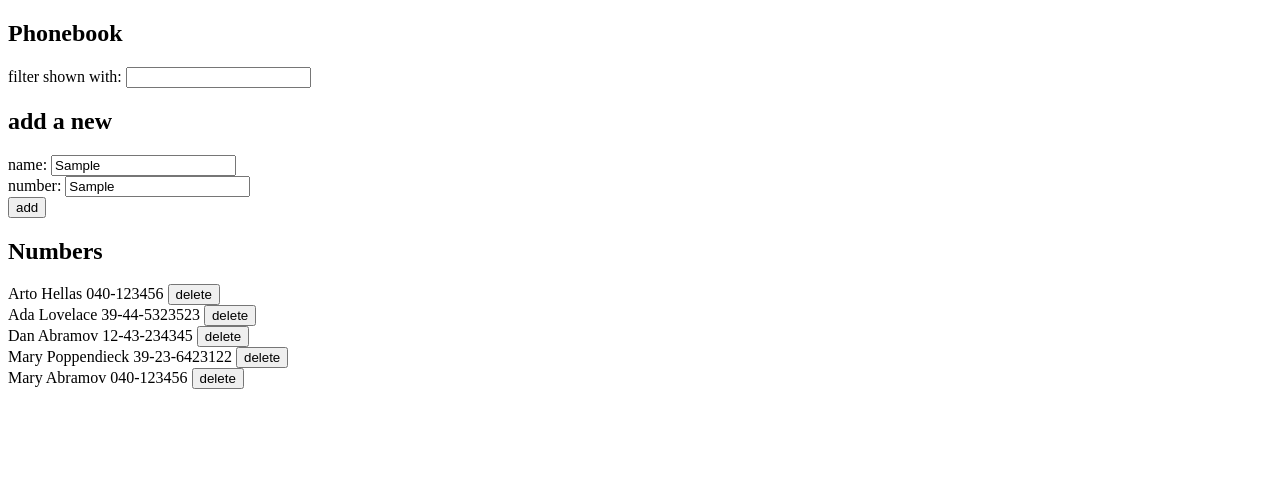
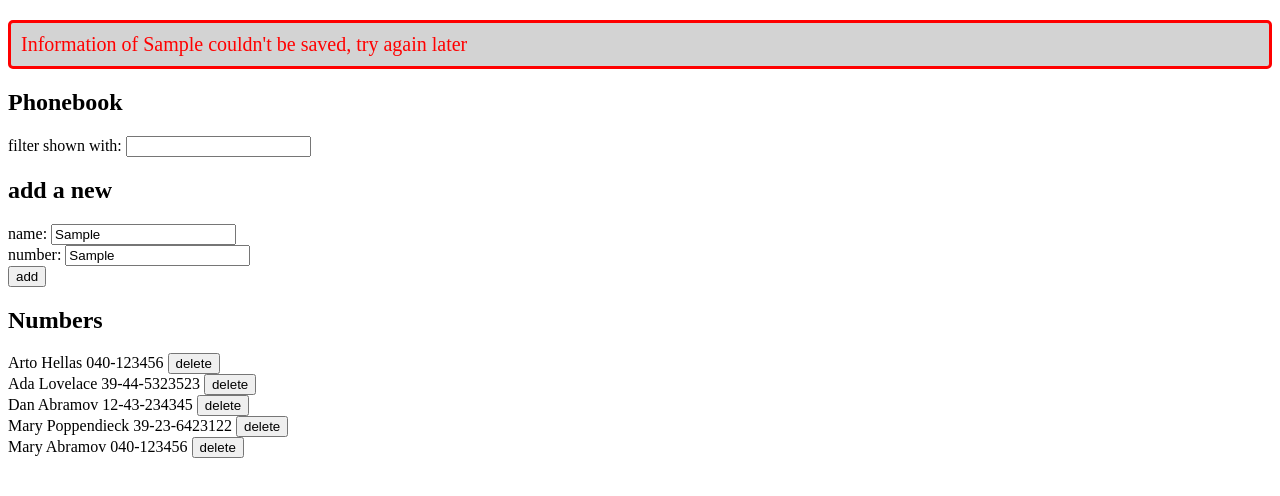
Before and after one commit to jm-jesusm/fullstackopen, a React (Create React App) app in the folder part3/agenda/: page / in a window 1280 px wide. Both pictures are taken after typing "Sample", "Sample" into the empty fields and a click on the button "add". Shown: the top 496 px of the page. Built offline with nearby package versions, Linux system fonts and the light colour scheme; no server answers; data requests are answered from the project's data file.

Commit message:
agenda steps 9, 11 & 12

```diff
--- a/part3/agenda/src/App.js
+++ b/part3/agenda/src/App.js
@@ -3,11 +3,17 @@ import peopleService from './services/people'
 import Filter from './components/Filter'
 import PersonForm from './components/PersonForm'
 import People from './components/People'
+import Notification from './components/Notification'
+import NOTIFICACION_CODE_ENUM from './notificationEnum'
+import './index.css'
 
 const App = () => {
   const [ people, setPeople ] = useState([])
 
   const [ filter, setFilter ] = useState('')
+
+  const [ notification, setNotification ] = useState({code: NOTIFICACION_CODE_ENUM.NONE, message: ''})
+
 
   useEffect(() => {
     peopleService
@@ -19,15 +25,16 @@ const App = () => {
 
   return (
     <div>
+      <Notification notification={notification} />
       <h2>Phonebook</h2>
       <Filter setFilter={setFilter} />
 
       <h2>add a new</h2>
-      <PersonForm people={people} setPeople={setPeople} />
+      <PersonForm people={people} setPeople={setPeople} setNotification={setNotification} />
 
       <h2>Numbers</h2>
 
-      <People people={people} filter={filter} setPeople={setPeople} />
+      <People people={people} filter={filter} setPeople={setPeople} setNotification={setNotification} />
     </div>
   )
 }
--- /dev/null
+++ b/part3/agenda/src/components/Notification.js
@@ -0,0 +1,22 @@
+import React from 'react'
+import NOTIFICACION_CODE_ENUM from '../notificationEnum'
+
+const Notification = ({notification}) => {
+
+  const getNotificationClass = () => {
+    switch (notification.code) {
+      case NOTIFICACION_CODE_ENUM.NONE:
+        return 'invisible'
+      case NOTIFICACION_CODE_ENUM.CORRECT:
+        return 'correct';
+      case NOTIFICACION_CODE_ENUM.ERROR:
+        return 'error';
+      default:
+        return '';
+    }
+  }
+
+  return <p className={`toast ${getNotificationClass()}`}>{notification.message}</p>
+}
+
+export default Notification
--- a/part3/agenda/src/components/People.js
+++ b/part3/agenda/src/components/People.js
@@ -1,15 +1,22 @@
 import React from 'react'
 import peopleService from '../services/people'
+import NOTIFICACION_CODE_ENUM from '../notificationEnum'
 
-const People = ({people, filter, setPeople}) => {
+const People = ({people, filter, setPeople, setNotification}) => {
 
 	const filteredPeople = people.filter(({name}) => !filter || name.match(new RegExp(filter, 'i')))
 
 	const handleClick = id => () => {
+		const [foundPerson] = people.filter(person => person.id === id)
+		if(!window.confirm(`Delete ${foundPerson.name}?`))
+			return false
 		peopleService
 			.deleteById(id)
-			.then(() => {
+			.then(() => setNotification({code: NOTIFICACION_CODE_ENUM.CORRECT, message: `Deleted ${foundPerson.name}`}))
+			.catch(() => setNotification({code: NOTIFICACION_CODE_ENUM.ERROR, message: `Information of ${foundPerson.name} has already been deleted from the server`}))
+			.finally(() => {
 				setPeople(prevPeople => prevPeople.filter(person => person.id !== id))
+				setTimeout(() => setNotification({code: NOTIFICACION_CODE_ENUM.NONE, message: ''}), 3000)
 			})
 	}
 
--- a/part3/agenda/src/components/PersonForm.js
+++ b/part3/agenda/src/components/PersonForm.js
@@ -1,7 +1,8 @@
 import React, { useState } from 'react'
 import peopleService from '../services/people'
+import NOTIFICACION_CODE_ENUM from '../notificationEnum'
 
-const PersonForm = ({people, setPeople}) => {
+const PersonForm = ({people, setPeople, setNotification}) => {
   const [ newName, setNewName ] = useState('')
   const [ newNumber, setNewNumber ] = useState('')
 
@@ -18,7 +19,10 @@ const PersonForm = ({people, setPeople}) => {
         .update({...foundPerson, number: newNumber})
         .then(person => {
           setPeople((prevPeople) => prevPeople.map(prevPerson => prevPerson.id === person.id ? person : prevPerson))
+          setNotification({code: NOTIFICACION_CODE_ENUM.CORRECT, message: `Changed ${foundPerson.name}`})
         })
+        .catch(() => setNotification({code: NOTIFICACION_CODE_ENUM.ERROR, message: `Information of ${foundPerson.name} couldn't be changed, try again later`}))
+        .finally(() => setTimeout(() => setNotification({code: NOTIFICACION_CODE_ENUM.NONE, message: ''}), 3000))
     }
 
     const newPerson = {name : newName, number: newNumber}
@@ -27,8 +31,10 @@ const PersonForm = ({people, setPeople}) => {
       .create(newPerson)
       .then(person => {
         setPeople((prevPeople) => [...prevPeople, person])
+        setNotification({code: NOTIFICACION_CODE_ENUM.CORRECT, message: `Added ${newPerson.name}`})
       })
-
+      .catch(() => setNotification({code: NOTIFICACION_CODE_ENUM.ERROR, message: `Information of ${newPerson.name} couldn't be saved, try again later`}))
+      .finally(() => setTimeout(() => setNotification({code: NOTIFICACION_CODE_ENUM.NONE, message: ''}), 3000))
   }
 
   const handleChange = (setFunction) => ({target}) => setFunction(target.value)
--- a/part3/agenda/src/index.css
+++ b/part3/agenda/src/index.css
@@ -1,13 +1,20 @@
-body {
-  margin: 0;
-  font-family: -apple-system, BlinkMacSystemFont, 'Segoe UI', 'Roboto', 'Oxygen',
-    'Ubuntu', 'Cantarell', 'Fira Sans', 'Droid Sans', 'Helvetica Neue',
-    sans-serif;
-  -webkit-font-smoothing: antialiased;
-  -moz-osx-font-smoothing: grayscale;
+.toast {
+  background: lightgrey;
+  font-size: 20px;
+  border-style: solid;
+  border-radius: 5px;
+  padding: 10px;
+  margin-bottom: 10px;
 }
 
-code {
-  font-family: source-code-pro, Menlo, Monaco, Consolas, 'Courier New',
-    monospace;
+.toast.invisible {
+  display: none;
 }
+
+.toast.correct {
+  color: green;
+}
+
+.toast.error {
+  color: red;
+}
--- /dev/null
+++ b/part3/agenda/src/notificationEnum.js
@@ -0,0 +1,7 @@
+const NOTIFICACION_CODE_ENUM = {
+  NONE: 0,
+  CORRECT: 1,
+  ERROR: 2
+}
+
+export default NOTIFICACION_CODE_ENUM
```
